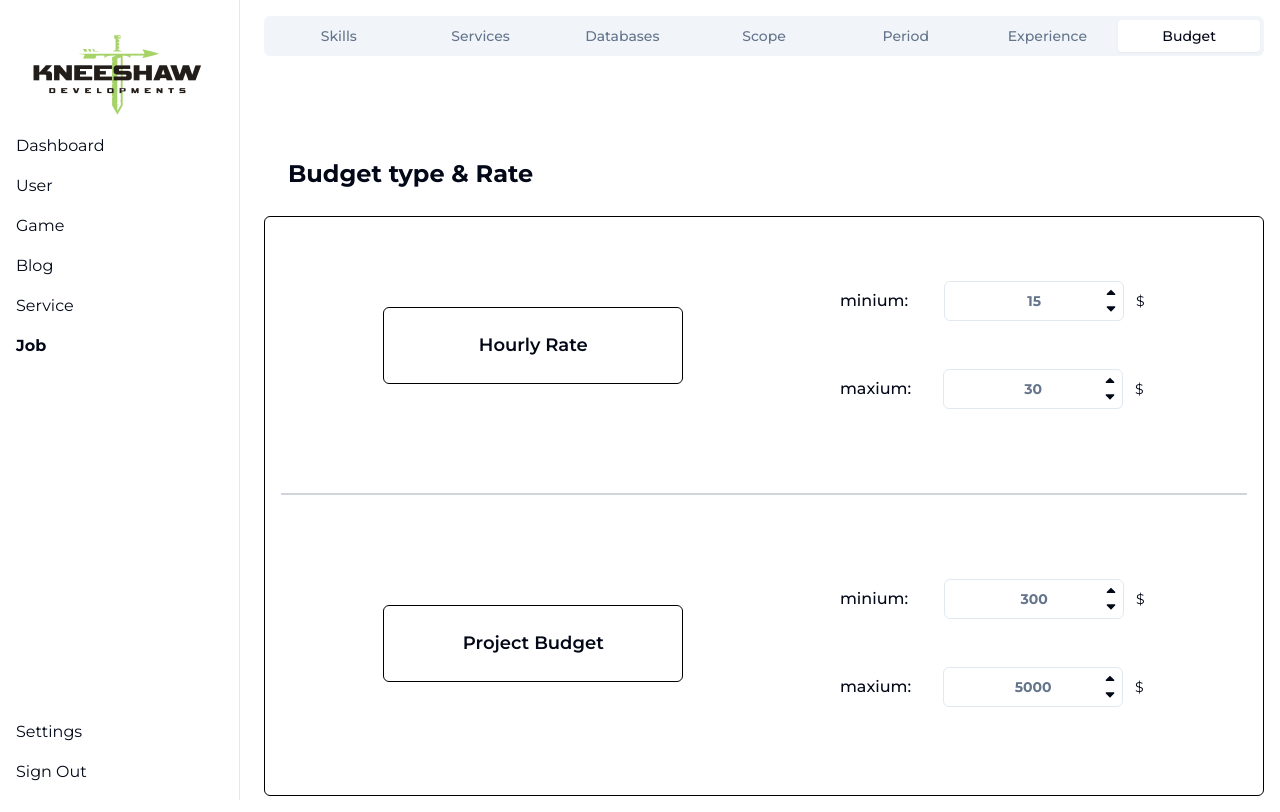
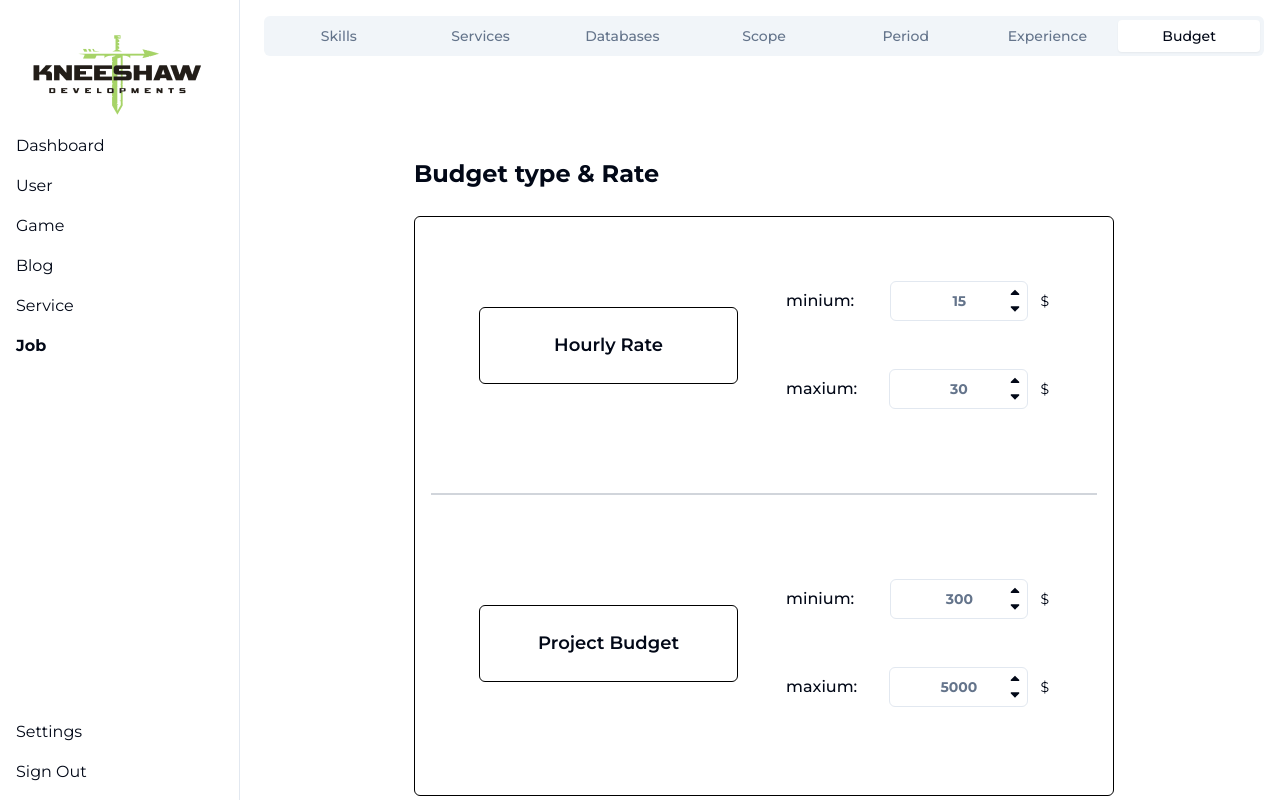
Before and after one commit to truthfuldev/kneeshaw.dev-admin, a Next.js app: page /job/budget in a window 1280 px wide. Built offline with nearby package versions, Linux system fonts and the light colour scheme.

Commit message:
fix job/bedget

```diff
--- a/src/app/job/budget/page.tsx
+++ b/src/app/job/budget/page.tsx
@@ -12,11 +12,12 @@ export const metadata: Metadata = {
 export default function Budget() {
   return (
     <>
-      <h2 className="ml-[24px] mt-[100px] text-[24px] font-[700]">
+      <h2 className="ml-[24px] mt-[100px] text-[24px] font-[700] lg:ml-[15%]">
         Budget type & Rate
       </h2>
 
-      <section className="mt-[24px] flex h-auto w-full flex-col gap-[36px] rounded-md border border-black p-4">
+      <section className="flex justify-center">
+        <div className="mt-[24px] flex h-auto w-full flex-col gap-[36px] rounded-md border border-black p-4 lg:w-[80%] xl:w-[70%]">
           <div className="flex h-auto flex-col items-center justify-around gap-[48px] rounded-lg p-12 lg:flex-row">
             <div className="w-[300px] rounded-md border border-black py-6 text-center text-[18px] font-[600]">
               Hourly Rate
@@ -114,6 +115,7 @@ export default function Budget() {
               </div>
             </div>
           </div>
+        </div>
       </section>
     </>
   );
```
Lines whose indentation alone changed are shown as unchanged.
